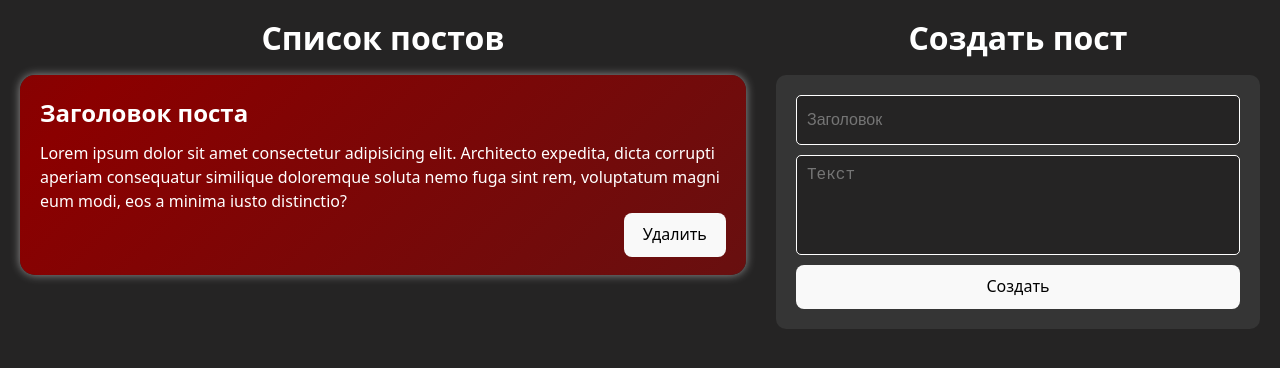
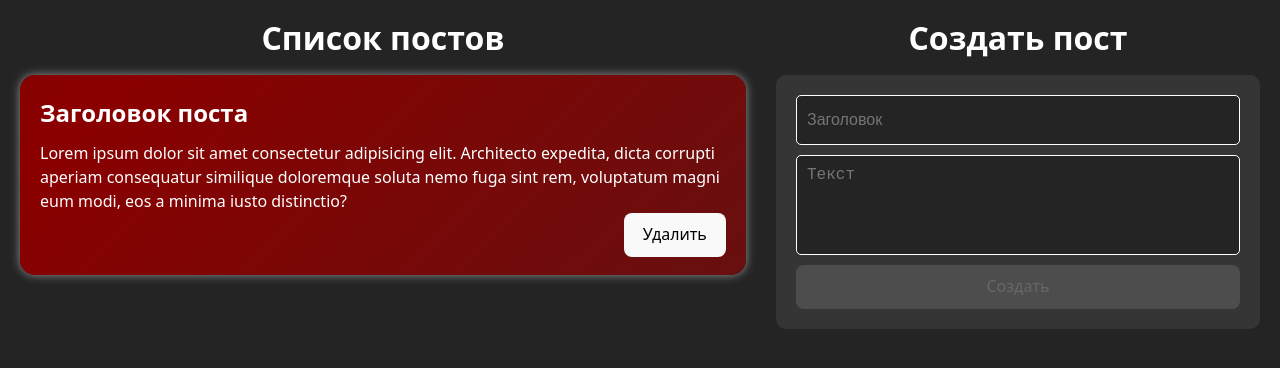
Before and after one commit to KkA1ZeNn/ReactTest, a React (Vite) app in the folder my-react-app/: page / in a window 1280 px wide. Shown: the top 368 px of the page. Built offline with nearby package versions, Linux system fonts and the light colour scheme.

Commit message:
реализовал добавление нового поста

```diff
--- a/my-react-app/src/App.tsx
+++ b/my-react-app/src/App.tsx
@@ -1,21 +1,26 @@
 import Postlist from './components/PostList.component/PostList'
 import './App.css'
 import CreatePostListForm from './components/CreatePostList.component/CreatePostListForm'
+import type { PostProp } from './components/Post.component/Post'
+import { useState } from 'react'
 
 const App = () => {
+
+  const [posts, setPosts] = useState<PostProp[]>([
+    {
+      id: 1,
+      title: 'Заголовок поста',
+      text: 'Lorem ipsum dolor sit amet consectetur adipisicing elit. Architecto expedita, dicta corrupti aperiam consequatur similique doloremque soluta nemo fuga sint rem, voluptatum magni eum modi, eos a minima iusto distinctio?'
+    }
+  ])
+
   return (
     <div className='app-container'>
       <div className='left-side'>
-        <Postlist posts={[
-            {
-              id: 1,
-              title: 'Заголовок поста',
-              text: 'Lorem ipsum dolor sit amet consectetur adipisicing elit. Architecto expedita, dicta corrupti aperiam consequatur similique doloremque soluta nemo fuga sint rem, voluptatum magni eum modi, eos a minima iusto distinctio?'
-            }
-          ]} />
+        <Postlist posts={posts} />
       </div>
       <div className='right-side'>
-        <CreatePostListForm />
+        <CreatePostListForm setPosts={setPosts} posts={posts} />
       </div>
     </div>
   )
--- a/my-react-app/src/components/CreatePostList.component/CreatePostListForm.css
+++ b/my-react-app/src/components/CreatePostList.component/CreatePostListForm.css
@@ -49,9 +49,16 @@
     padding-bottom: 12px;
 }
 
-.create-post-list-form__button:hover {
+.create-post-list-form__button:hover:not(:disabled) {
     border: none;
     box-shadow: 0 0 10px 0 rgba(255, 255, 255, 0.9);
     cursor: pointer;
     transition: all 0.1s ease;
 }
+
+.create-post-list-form__button:disabled {
+    opacity: 0.5;
+    cursor: not-allowed;
+    background-color: #666;
+    color: #999;
+}
--- a/my-react-app/src/components/CreatePostList.component/CreatePostListForm.tsx
+++ b/my-react-app/src/components/CreatePostList.component/CreatePostListForm.tsx
@@ -1,14 +1,58 @@
-import React from 'react'
+import React, { useState } from 'react'
 import './CreatePostListForm.css'
+import type { PostProp } from '../Post.component/Post'
 
-const CreatePostListForm = () => {
+interface CreatePostListFormProps {
+  setPosts: React.Dispatch<React.SetStateAction<PostProp[]>>
+  posts: PostProp[]
+}
+
+const CreatePostListForm = ({setPosts, posts}: CreatePostListFormProps) => {
+  const [title, setTitle] = useState('')
+  const [text, setText] = useState('')
+
+  const isFormValid = title.trim() !== '' && text.trim() !== ''
+
+  const handleSubmit = (e: React.FormEvent) => {
+    e.preventDefault()
+
+    const newPost:PostProp = {
+      id: Date.now(),
+      title,
+      text
+    }
+
+    console.log('Создание поста:', newPost)
+    setPosts([...posts, newPost])
+
+    setTitle('')
+    setText('')
+  }
+
   return (
     <>
         <h1 className='create-post-list-form__title'>Создать пост</h1>
-        <form className='create-post-list-form'>
-            <input className='create-post-list-form__input' type='text' placeholder='Заголовок' />
-            <textarea className='create-post-list-form__textarea' placeholder='Текст' />
-            <button className='create-post-list-form__button' type='submit'>Создать</button>
+        <form className='create-post-list-form' onSubmit={handleSubmit}>
+            <input
+              className='create-post-list-form__input'
+              type='text'
+              placeholder='Заголовок'
+              value={title}
+              onChange={(e) => setTitle(e.target.value)}
+            />
+            <textarea
+              className='create-post-list-form__textarea'
+              placeholder='Текст'
+              value={text}
+              onChange={(e) => setText(e.target.value)}
+            />
+            <button
+              className='create-post-list-form__button'
+              type='submit'
+              disabled={!isFormValid}
+            >
+              Создать
+            </button>
         </form>
     </>
   )
--- a/my-react-app/src/components/PostList.component/PostList.tsx
+++ b/my-react-app/src/components/PostList.component/PostList.tsx
@@ -1,8 +1,8 @@
-import React from 'react'
 import Post, { type PostProp } from '../Post.component/Post'
 import './PostList.css'
 
 const Postlist = ({posts}: {posts: PostProp[]}) => {
+
   return (
     <>
       <h1 className='postlist__title'>Список постов</h1>
```
